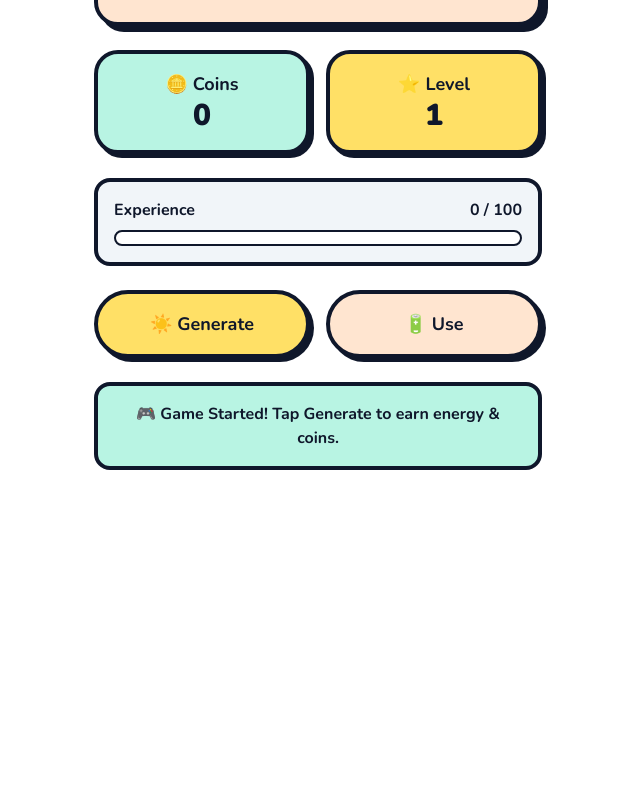
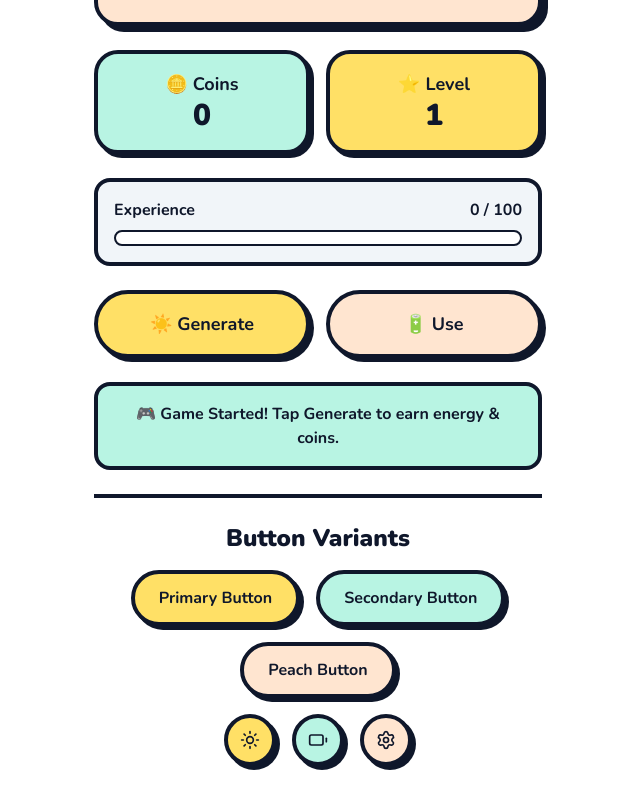
Before and after one commit to QuadCoreOrg/SolarCast, a React (Vite) app: page / in a window 1280 px wide. Shown: the part 354-1144 px from the top of the page, without its empty margins (322-962 px from the left). Before the commit the page ends 848 px from the top, so only its background shows below. Built offline with nearby package versions, Linux system fonts and the light colour scheme.

Commit message:
Add Button and Card components, update favicon, and enhance App layout

```diff
--- a/index.html
+++ b/index.html
@@ -2,7 +2,7 @@
 <html lang="en">
   <head>
     <meta charset="UTF-8" />
-    <link rel="icon" type="image/svg+xml" href="/favicon.svg" />
+    <link rel="icon" type="image/png" href="/favicon.png" />
     <meta name="viewport" content="width=device-width, initial-scale=1.0" />
     <link rel="preconnect" href="https://fonts.googleapis.com">
     <link rel="preconnect" href="https://fonts.gstatic.com" crossorigin>
--- a/src/App.jsx
+++ b/src/App.jsx
@@ -1,6 +1,8 @@
 import React from "react";
 import useGameStore from "./store/useGameStore";
 import { motion } from "framer-motion";
+import Button from "./components/Button";
+import { Sun, Battery, Settings } from "lucide-react";
 
 function App() {
   const {
@@ -121,6 +123,30 @@ function App() {
           <span className="font-bold">🎮 Game Started! Tap Generate to earn energy & coins.</span>
         </motion.div>
 
+        <div className="border-t-4 border-slate-900 pt-6 mt-6">
+          <h2 className="font-black text-2xl mb-4 text-center">Button Variants</h2>
+          <div className="flex flex-col gap-4">
+            <div className="flex gap-4 justify-center">
+              <Button variant="primary" onClick={() => alert('Primary clicked!')}>
+                Primary Button
+              </Button>
+              <Button variant="secondary" onClick={() => alert('Secondary clicked!')}>
+                Secondary Button
+              </Button>
+            </div>
+            <div className="flex gap-4 justify-center">
+              <Button variant="peach" onClick={() => alert('Peach clicked!')}>
+                Peach Button
+              </Button>
+            </div>
+            <div className="flex gap-4 justify-center">
+              <Button icon={Sun} variant="primary" onClick={() => alert('Icon Primary!')} />
+              <Button icon={Battery} variant="secondary" onClick={() => alert('Icon Secondary!')} />
+              <Button icon={Settings} variant="peach" onClick={() => alert('Icon Peach!')} />
+            </div>
+          </div>
+        </div>
+
       </div>
     </div>
   );
--- /dev/null
+++ b/src/components/Button.jsx
@@ -0,0 +1,42 @@
+import { motion } from 'framer-motion';
+
+const variants = {
+  primary: 'bg-sunny-yellow',
+  secondary: 'bg-mint-green',
+  peach: 'bg-soft-peach',
+};
+
+const baseClasses = 'border-4 border-slate-900 rounded-full font-bold text-slate-900 shadow-[4px_4px_0px_0px_#0f172a]';
+
+function Button({
+  children,
+  variant = 'primary',
+  icon: Icon,
+  onClick,
+  className = '',
+  disabled = false,
+  ...props
+}) {
+  const variantClasses = variants[variant] || variants.primary;
+  const isIconOnly = Icon && !children;
+
+  const buttonClasses = isIconOnly
+    ? `${variantClasses} ${baseClasses} p-3`
+    : `${variantClasses} ${baseClasses} px-6 py-3`;
+
+  return (
+    <motion.button
+      whileHover={{ scale: 1.02 }}
+      whileTap={{ y: 4, boxShadow: 'none' }}
+      className={`${buttonClasses} ${className} ${disabled ? 'opacity-50 cursor-not-allowed' : ''}`}
+      onClick={onClick}
+      disabled={disabled}
+      {...props}
+    >
+      {Icon && <Icon className={children ? 'mr-2 w-5 h-5' : 'w-5 h-5'} />}
+      {children}
+    </motion.button>
+  );
+}
+
+export default Button;
--- /dev/null
+++ b/tasks/01-components.md
@@ -0,0 +1,90 @@
+# SolarCast - UI Components Task List
+
+Bu doküman, SolarCast projesinin ortak UI bileşenlerini `design-system.md` ve `game.md` kurallarına göre oluşturmak için hazırlanmış detaylı bir görev listesidir.
+
+## 🧱 1. Faz: Temel Bileşenler (Atoms)
+
+### 1. Button Component (`<Button />`)
+
+- [x] `variant` prop'u alacak şekilde yapılandır (primary, secondary, icon).
+- [x] **Primary:** `bg-sunny-yellow border-4 border-slate-900 rounded-full font-bold text-slate-900 px-6 py-3 shadow-[4px_4px_0px_0px_#0f172a] active:translate-y-1 active:shadow-none transition-all`
+- [x] **Secondary:** `bg-mint-green` tabanlı, diğer kurallar primary ile aynı.
+- [x] **Icon Button:** Sadece Lucide React ikonu barındıracak, tam yuvarlak (`p-3 rounded-full`) olacak.
+- [ ] Tıklama hissiyatı için Framer Motion `whileTap={{ y: 4, boxShadow: "none" }}` (veya tailwind `active` classları) entegre edilecek.
+
+### 2. Card Component (`<Card />`)
+
+- [ ] `variant` prop'u alacak (dashboard, accent).
+- [ ] **Dashboard:** `bg-white border-4 border-slate-900 rounded-3xl p-6 shadow-[6px_6px_0px_0px_#0f172a]`
+- [ ] **Accent:** `bg-soft-peach` tabanlı aynı tasarım.
+- [ ] İçerik render edebilmesi için `children` prop'u alacak.
+
+### 3. Badge Component (`<Badge />`)
+
+- [ ] Level ve Başarım (Achievement) göstermek için ufak, hap şeklinde (pill-shaped) bileşen.
+- [ ] Sınıflar: `border-4 border-slate-900 rounded-full px-3 py-1 text-sm font-black text-slate-900`.
+- [ ] Arka plan rengi prop olarak geçilebilmeli (örn: `bg-sunny-yellow` veya `bg-mint-green`).
+
+### 4. ProgressBar Component (`<ProgressBar />`)
+
+- [ ] Genel kullanıma uygun (Enerji, XP vb.) esnek bar.
+- [ ] **Container:** `w-full h-8 bg-slate-100 border-4 border-slate-900 rounded-full overflow-hidden`
+- [ ] **Fill:** Değere göre (`%` width) artan iç div.
+- [ ] Dolum efekti için Framer Motion ile `layout` veya `animate={{ width: \`\${value}%\` }}` eklenecek.
+
+---
+
+## 🏗️ 2. Faz: Birleşik Bileşenler (Molecules)
+
+### 5. StatCard Component (`<StatCard />`)
+
+- [ ] `<Card variant="dashboard" />` kullanılacak ama padding daha küçük olacak (`p-3` veya `p-4`).
+- [ ] Lucide React ikonu (örn: Coin için `Coins`, Enerji için `Zap`), etiket (örn: "Coins") ve değer (`font-black text-xl`) yan yana veya alt alta hizalanacak.
+
+### 6. EnergyBar Component (`<EnergyBar />`)
+
+- [ ] `<ProgressBar />` bileşeninin özelleştirilmiş hali.
+- [ ] Fill rengi kesinlikle `bg-mint-green` olacak.
+- [ ] İçinde veya üstünde anlık enerjiyi metin olarak gösterecek (örn: "450 / 1000 ⚡").
+
+### 7. InventoryItem Component (`<InventoryItem />`)
+
+- [ ] `<Card variant="dashboard" />` içinde çalışacak.
+- [ ] Sol tarafta görsel/ikon, ortada isim ve üretim gücü (örn: "Solar Panel Lv.1 - +5⚡/sn").
+- [ ] Sağ tarafta `<Button variant="primary">Satın Al (100🪙)</Button>`.
+
+### 8. GoalCard Component (`<GoalCard />`)
+
+- [ ] Günlük hedefleri (Daily Goals) gösterecek. `<Card variant="accent" />` kullanılacak.
+- [ ] Hedef başlığı, `<ProgressBar />` (hedef ilerlemesi) ve ödül bilgisi (`<Badge>+50 XP</Badge>`) içerecek.
+
+### 9. Toast / Alert Component (`<Toast />`)
+
+- [ ] Oyun içi bildirimler (örn: "Hedef Tamamlandı!", "+100 Altın") için kullanılacak.
+- [ ] Ekranın altına veya üstüne `absolute/fixed` konumlandırılacak.
+- [ ] Framer Motion: `initial={{ opacity: 0, y: 50, scale: 0.8 }} animate={{ opacity: 1, y: 0, scale: 1 }} transition={{ type: "spring" }}`.
+- [ ] Kalın kenarlıklı ve genelde `bg-sunny-yellow` veya `bg-mint-green` renklerinde olacak.
+
+---
+
+## 🏛️ 3. Faz: Taşıyıcı ve Layout Bileşenleri (Organisms)
+
+### 10. Modal Component (`<Modal />`)
+
+- [ ] Yarı saydam arka plan (backdrop).
+- [ ] Ortada `<Card />` benzeri ama daha büyük bir container.
+- [ ] Framer Motion: Modal açılışı `scale: 0.8` den `1` e `spring` animasyonu ile büyüyecek.
+- [ ] Sağ üstte kalın kenarlıklı, kırmızı veya `bg-soft-peach` bir (X) kapatma butonu `<Button variant="icon" />` olacak.
+
+### 11. Header Component (`<Header />`)
+
+- [ ] Uygulamanın en üstünde yer alacak yapışkan (sticky) bar.
+- [ ] Sol tarafta uygulamanın Cartoonish Logosu/İsmi (`font-black text-2xl`).
+- [ ] Sağ tarafta yan yana dizilmiş `<StatCard />` veya minik bilgi barları (Level ve Coin).
+
+### 12. TabBar Component (`<TabBar />`)
+
+- [ ] Ekranın altında mobil benzeri gezinme (Navigation) barı.
+- [ ] Paneller (Dashboard), Market (Upgrades) ve Ayarlar sekmelerini içerecek.
+- [ ] Aktif sekme `bg-sunny-yellow` olup yukarı doğru hafif zıplamış (`-translate-y-2`) görünecek. Diğerleri `bg-white` olacak.
+- [ ] Tüm tab bar `border-t-4 border-slate-900 shadow-[0px_-4px_0px_0px_#0f172a]` stiline sahip olacak.
```
Also changed, not shown: public/favicon.png (added), src/assets/solarcast-logo.png (added).
